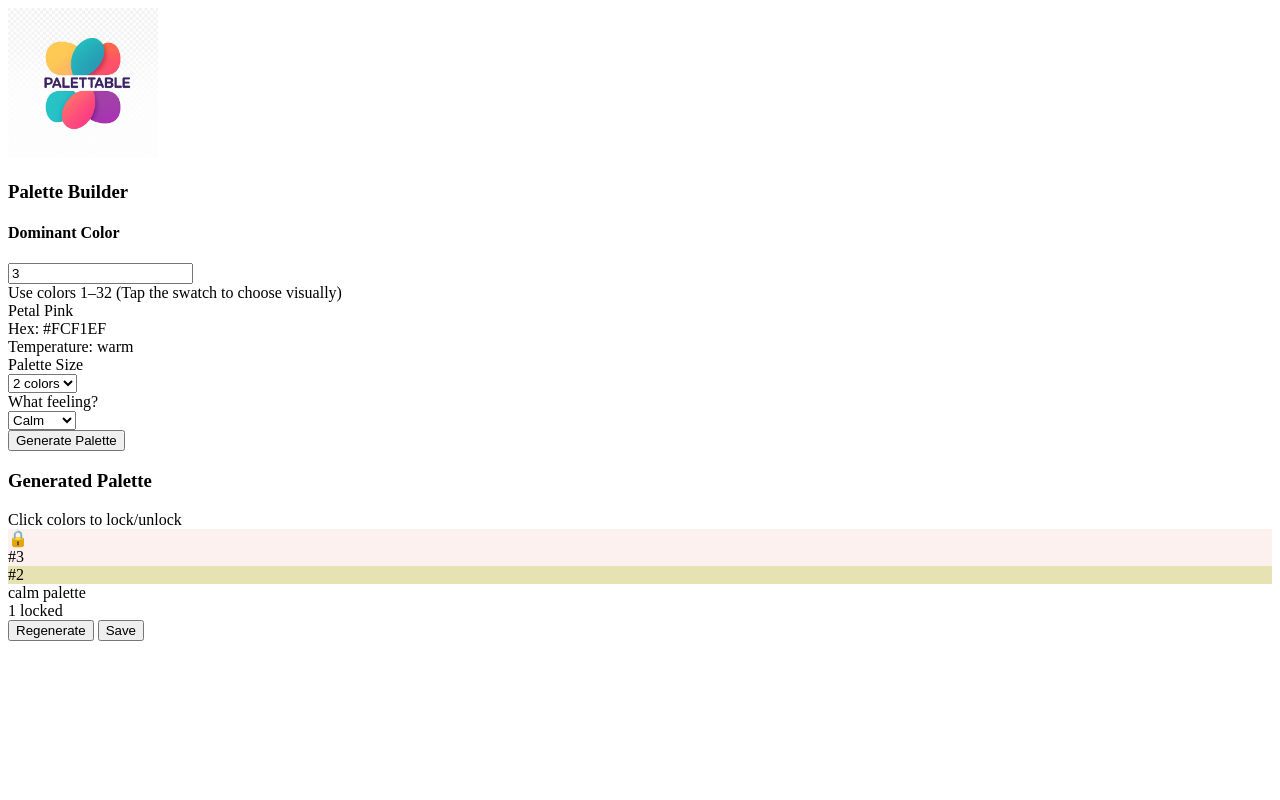
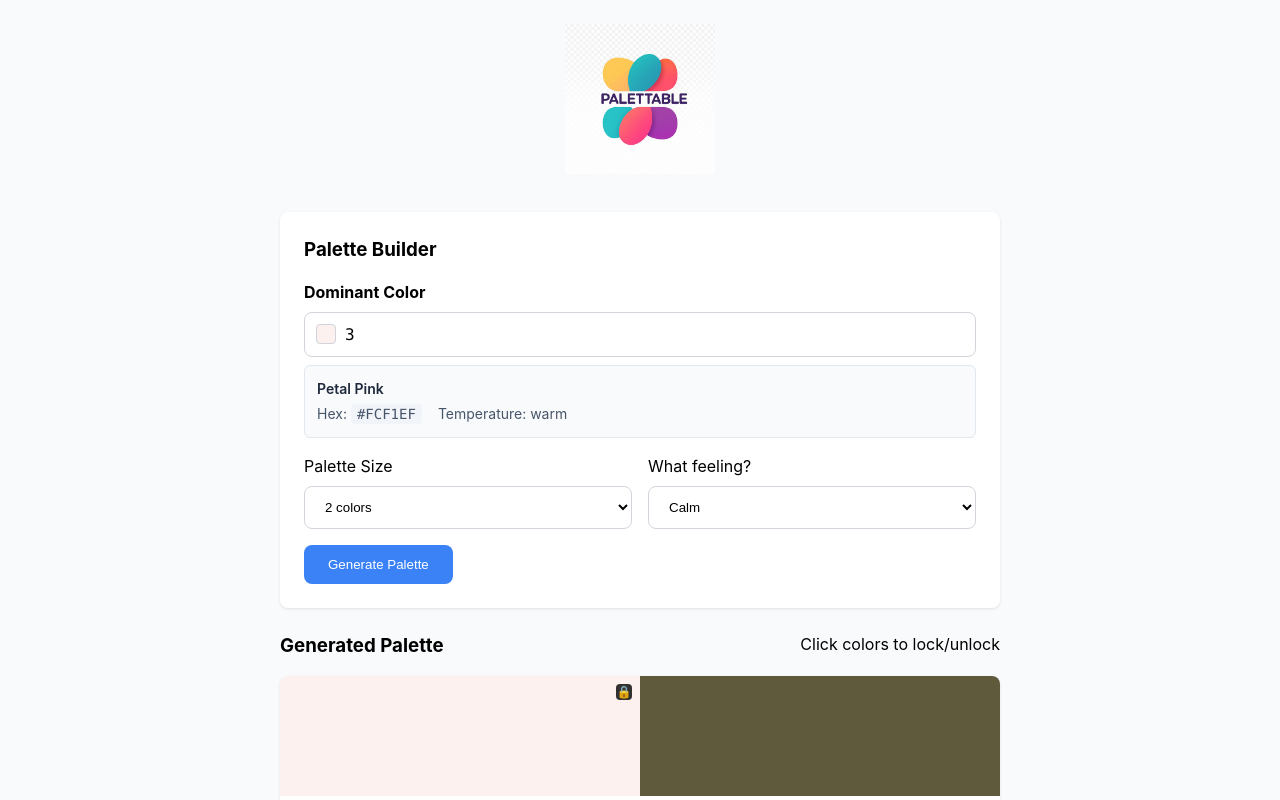
Before and after one commit to creatis-stack/palettable8, a plain HTML site: page index.html in a window 1280 px wide. Both pictures are taken after a click on the button "Generate Palette". Shown: the top 800 px of the page. Drawn offline with Linux system fonts and the light colour scheme.

Commit message:
Update index.html

```diff
--- a/index.html
+++ b/index.html
@@ -6,20 +6,59 @@
 <title>Palettable - Color Palette Generator</title>
 
 <style>
-/* (UI untouched except for picker — same as last version) */
-/* ... styles omitted for brevity — assume identical to previous response ... */
+*{margin:0;padding:0;box-sizing:border-box}
+body{font-family:-apple-system,BlinkMacSystemFont,'Segoe UI',Roboto,sans-serif;background-color:#f9fafb;line-height:1.5}
+.container{min-height:100vh;padding:1.5rem;max-width:48rem;margin:0 auto}
+.text-center{text-align:center}
+.mb-8{margin-bottom:2rem}.mb-6{margin-bottom:1.5rem}.mb-4{margin-bottom:1rem}.mb-2{margin-bottom:.5rem}
+.mt-4{margin-top:1rem}
+.card{background:#fff;padding:1.5rem;border-radius:.5rem;box-shadow:0 1px 3px rgba(0,0,0,.1)}
+.flex{display:flex}.items-center{align-items:center}.justify-between{justify-content:space-between}.gap-2{gap:.5rem}
+.input-container{position:relative;flex:1}
+.color-icon{position:absolute;left:.75rem;top:.75rem;width:1.25rem;height:1.25rem;border-radius:.25rem;border:1px solid #d1d5db;cursor:pointer}
+.input{width:100%;padding:.75rem 1rem .75rem 2.5rem;border:1px solid #d1d5db;border-radius:.5rem;font-size:1rem;outline:none;font-family:Monaco,Menlo,'Ubuntu Mono',monospace}
+.input:focus{border-color:#3b82f6;box-shadow:0 0 0 3px rgba(59,130,246,.1)}
+.input.error{border-color:#ef4444}
+.btn{padding:.75rem 1.5rem;border:none;border-radius:.5rem;font-weight:500;cursor:pointer;transition:.2s;display:flex;align-items:center;gap:.5rem}
+.btn:disabled{opacity:.6;cursor:not-allowed}
+.btn-primary{background:#3b82f6;color:#fff}.btn-primary:hover:not(:disabled){background:#2563eb}
+.btn-secondary{background:transparent;color:#6b7280;border:1px solid #d1d5db}.btn-secondary:hover{background:#f3f4f6;color:#374151}
+.btn-small{padding:.5rem 1rem;font-size:.875rem}
+.select{padding:.75rem 1rem;border:1px solid #d1d5db;border-radius:.5rem;background:#fff;outline:none;width:100%}
+.form-row{display:grid;grid-template-columns:1fr 1fr;gap:1rem}
+.palette-container{background:#fff;border-radius:.5rem;overflow:hidden;box-shadow:0 1px 3px rgba(0,0,0,.1)}
+.palette-colors{display:flex;height:120px}
+.palette-color{flex:1;position:relative;cursor:pointer;transition:.2s}
+.palette-color:hover{transform:scale(1.05);z-index:10}
+.lock-icon{position:absolute;top:.5rem;right:.5rem;width:1rem;height:1rem;background:rgba(0,0,0,.8);color:#fff;border-radius:.25rem;display:flex;align-items:center;justify-content:center;font-size:.75rem}
+.color-hex{position:absolute;bottom:.5rem;left:50%;transform:translateX(-50%);background:rgba(0,0,0,.8);color:#fff;padding:.25rem .5rem;border-radius:.25rem;font-size:.75rem;font-family:Monaco,Menlo,'Ubuntu Mono',monospace;opacity:0;transition:opacity .2s}
+.palette-color:hover .color-hex{opacity:1}
+.palette-info{padding:1rem}
+.palette-name{font-weight:600;color:#111827;margin-bottom:.5rem}
+.palette-description{color:#6b7280;font-size:.875rem;margin-bottom:1rem}
+.palette-actions{display:flex;gap:.5rem}
+.hidden{display:none!important}
+.message-box{margin-top:1rem;padding:.75rem 1rem;border-radius:.5rem;font-size:.875rem;display:flex;align-items:center;gap:.5rem}
+.message-success{background:#f0fdf4;color:#166534}
+.icon{width:1rem;height:1rem}
+.error-text{color:#ef4444;font-size:.875rem;margin-top:.25rem}
+.color-info{background:#f8fafc;border:1px solid #e2e8f0;border-radius:.375rem;padding:.75rem;margin-top:.5rem;font-size:.875rem;color:#475569}
+.color-info-name{font-weight:600;color:#1e293b}
+.color-info-details{display:flex;gap:1rem;margin-top:.25rem}
+.color-info-hex{font-family:Monaco,Menlo,'Ubuntu Mono',monospace;background:#f1f5f9;padding:.125rem .375rem;border-radius:.25rem}
+.color-picker{position:absolute;top:130%;left:0;background:white;border:1px solid #e5e7eb;border-radius:.5rem;padding:.5rem;box-shadow:0 10px 20px rgba(0,0,0,.08);display:grid;grid-template-columns:repeat(6,1fr);gap:.5rem;z-index:50}
+.color-swatch{width:28px;height:28px;border-radius:.25rem;border:1px solid #d1d5db;cursor:pointer}
+@media(max-width:768px){.container{padding:1rem}.card{padding:1rem}.form-row{grid-template-columns:1fr}.color-info-details{flex-direction:column;gap:.5rem}}
 </style>
 </head>
 
 <body>
 <div class="container">
 
-<!-- header -->
 <div class="text-center mb-8">
 <img src="logo_palettable.png" width="150" />
 </div>
 
-<!-- card -->
 <div class="card mb-6">
 <h3 class="font-semibold text-gray-900 mb-4">Palette Builder</h3>
 
@@ -28,11 +67,8 @@
 <div class="mb-4">
 <div class="flex gap-2">
 <div class="input-container">
-
 <div id="colorIcon" class="color-icon"></div>
-
 <input id="colorInput" class="input" value="3" />
-
 <div id="colorPicker" class="color-picker hidden"></div>
 </div>
 </div>
@@ -84,7 +120,6 @@ Use colors 1–32 (Tap the swatch to choose visually)
 <h3 class="font-semibold">Generated Palette</h3>
 <div class="text-sm text-gray-600">Click colors to lock/unlock</div>
 </div>
-
 <div id="paletteContainer" class="palette-container"></div>
 </div>
 
@@ -95,113 +130,113 @@ Use colors 1–32 (Tap the swatch to choose visually)
 </div>
 
 <script>
-/* data (unchanged) */
-const colorDatabase = [
-/* — 1 to 32 entries — same as previous version — */
+const colorDatabase=[
 {id:1,name:'Lilac Taupe',hex:'#8A7EA6',family:'cool',feeling:['calm','minimal']},
 {id:2,name:'Pale Champagne',hex:'#E6E2B2',family:'warm',feeling:['calm','minimal']},
 {id:3,name:'Petal Pink',hex:'#FCF1EF',family:'warm',feeling:['calm','minimal']},
-/* ... continue same list to 32 ... */
+{id:4,name:'Creamy Salmon',hex:'#ECC7BA',family:'warm',feeling:['calm','playful']},
+{id:5,name:'Dark Sage',hex:'#7C7C4A',family:'warm',feeling:['earthy','calm']},
+{id:6,name:'Pale Maroon',hex:'#A05B5F',family:'warm',feeling:['earthy','bold']},
+{id:7,name:'Muted Khaki',hex:'#B3A569',family:'warm',feeling:['earthy','calm']},
+{id:8,name:'Golden Rod',hex:'#C2B356',family:'warm',feeling:['earthy','playful']},
+{id:9,name:'Creamy Lemon',hex:'#FEE1A1',family:'warm',feeling:['playful','calm']},
+{id:10,name:'Black',hex:'#000000',family:'neutral',feeling:['bold','minimal']},
+{id:11,name:'Burgundy',hex:'#A24A63',family:'warm',feeling:['bold','earthy']},
+{id:12,name:'Rose Quartz',hex:'#C3788D',family:'warm',feeling:['calm','playful']},
+{id:13,name:'Olive Green',hex:'#5F5A3C',family:'warm',feeling:['earthy','calm']},
+{id:14,name:'Misty Teal',hex:'#5E7875',family:'cool',feeling:['calm','minimal']},
+{id:15,name:'Dark Maroon',hex:'#8B3A3A',family:'warm',feeling:['bold','earthy']},
+{id:16,name:'Olive Brown',hex:'#7C774D',family:'warm',feeling:['earthy','calm']},
+{id:17,name:'Slate Gray',hex:'#7D8985',family:'neutral',feeling:['minimal','calm']},
+{id:18,name:'Chocolate Brown',hex:'#6F625A',family:'warm',feeling:['earthy','bold']},
+{id:19,name:'Pastel Teal',hex:'#9EBAB5',family:'cool',feeling:['calm','minimal']},
+{id:20,name:'Mint Ice',hex:'#C9D6CF',family:'cool',feeling:['calm','minimal']},
+{id:21,name:'Soft Stone',hex:'#96928C',family:'neutral',feeling:['minimal','calm']},
+{id:22,name:'Earth Brown',hex:'#877E72',family:'warm',feeling:['earthy','minimal']},
+{id:23,name:'Harbor Mist',hex:'#A3B2BB',family:'cool',feeling:['calm','minimal']},
+{id:24,name:'Midnight Slate',hex:'#364A57',family:'cool',feeling:['bold','minimal']},
+{id:25,name:'Dusty Coral',hex:'#CD7C73',family:'warm',feeling:['playful','calm']},
+{id:26,name:'Sage Green',hex:'#839D77',family:'warm',feeling:['earthy','calm']},
+{id:27,name:'Mocha Mousse',hex:'#A47B67',family:'warm',feeling:['earthy','calm']},
+{id:28,name:'Forest Fern',hex:'#52684B',family:'warm',feeling:['earthy','bold']},
+{id:29,name:'Brick Red',hex:'#7F3336',family:'warm',feeling:['bold','earthy']},
+{id:30,name:'Lemongrass',hex:'#D6CF8D',family:'warm',feeling:['playful','earthy']},
+{id:31,name:'Winter Pear',hex:'#899064',family:'warm',feeling:['earthy','calm']},
 {id:32,name:'Tomato Cream',hex:'#B15533',family:'warm',feeling:['bold','earthy']}
 ];
 
-/* state */
-let lockedColors = new Set();
-let currentPalette = [];
-let dominantColor = 3;
-let autoLockedColor = null;   // <<< new — tracks which color we auto-locked
+let lockedColors=new Set();
+let currentPalette=[];
+let dominantColor=3;
+let autoLockedColor=null;
 
-/* helpers */
-const el = id => document.getElementById(id);
+const el=id=>document.getElementById(id);
 
 function showMessage(t){
-el('messageText').textContent = t;
+el('messageText').textContent=t;
 el('messageBox').classList.remove('hidden');
 setTimeout(()=>el('messageBox').classList.add('hidden'),2000);
 }
 
-function validateColor(id) {
-const c = colorDatabase.find(c => c.id == id);
-if (!c) {
-el('colorError').classList.remove('hidden');
-return false;
-}
+function validateColor(id){
+const c=colorDatabase.find(c=>c.id==id);
+if(!c){el('colorError').classList.remove('hidden');return false;}
+el('colorError').classList.add('hidden');
 
-el('colorError').classList.add('hidden');
-dominantColor = c.id;
-el('colorIcon').style.background = c.hex;
-el('colorInfoName').textContent = c.name;
-el('colorInfoHex').textContent = c.hex;
-el('colorInfoTemp').textContent = c.family;
+dominantColor=c.id;
+el('colorIcon').style.background=c.hex;
+el('colorInfoName').textContent=c.name;
+el('colorInfoHex').textContent=c.hex;
+el('colorInfoTemp').textContent=c.family;
 
-/* -------- AUTO-LOCK BEHAVIOR (fixed) --------
-   remove old autolock, apply new autolock   */
-if (autoLockedColor !== null && lockedColors.has(autoLockedColor)) {
+/* auto-lock switch */
+if(autoLockedColor!==null && lockedColors.has(autoLockedColor)){
 lockedColors.delete(autoLockedColor);
 }
-
 lockedColors.add(dominantColor);
-autoLockedColor = dominantColor;
+autoLockedColor=dominantColor;
 
 return true;
 }
 
-/* picker setup */
+/* picker */
 (function buildPicker(){
-const box = el('colorPicker');
-box.innerHTML = colorDatabase.map(c =>
-`<div class="color-swatch" data-id="${c.id}" style="background:${c.hex}"></div>`
-).join('');
-
-box.addEventListener('click', e => {
-if (!e.target.dataset.id) return;
-el('colorInput').value = e.target.dataset.id;
+const box=el('colorPicker');
+box.innerHTML=colorDatabase.map(c=>`<div class="color-swatch" data-id="${c.id}" style="background:${c.hex}"></div>`).join('');
+box.addEventListener('click',e=>{
+if(!e.target.dataset.id) return;
+el('colorInput').value=e.target.dataset.id;
 validateColor(e.target.dataset.id);
 box.classList.add('hidden');
 });
 })();
 
-el('colorIcon').addEventListener('click', () =>
-el('colorPicker').classList.toggle('hidden')
-);
+el('colorIcon').addEventListener('click',()=>el('colorPicker').classList.toggle('hidden'));
 
-/* palette engine */
 function shuffle(a){const s=[...a];for(let i=s.length-1;i>0;i--){const j=Math.floor(Math.random()*(i+1));[s[i],s[j]]=[s[j],s[i]];}return s;}
 
-function createPalette() {
-const size = parseInt(el('paletteSize').value);
-const feeling = el('feelingSelect').value;
-const dom = colorDatabase.find(c => c.id === dominantColor);
+function createPalette(){
+const size=parseInt(el('paletteSize').value);
+const feeling=el('feelingSelect').value;
+const dom=colorDatabase.find(c=>c.id===dominantColor);
 
-let palette = [...Array.from(lockedColors)].map(id =>
-colorDatabase.find(c => c.id === id)
-);
+let palette=[...Array.from(lockedColors)].map(id=>colorDatabase.find(c=>c.id===id));
+if(!lockedColors.has(dom.id)) palette.unshift(dom);
 
-/* make sure dominant is present */
-if (!lockedColors.has(dom.id)) palette.unshift(dom);
-
-let available = colorDatabase.filter(c =>
-!palette.some(p => p.id === c.id)
-);
-
+let available=colorDatabase.filter(c=>!palette.some(p=>p.id===c.id));
 shuffle(available).forEach(c=>{
-if (c.feeling?.includes(feeling) && palette.length < size)
-palette.push(c);
+if(c.feeling?.includes(feeling)&&palette.length<size) palette.push(c);
 });
-
-available.forEach(c=>{
-if (palette.length < size) palette.push(c);
-});
-
+available.forEach(c=>{if(palette.length<size) palette.push(c);});
 return palette.slice(0,size);
 }
 
 function display(){
-currentPalette = createPalette();
+currentPalette=createPalette();
 
-el('paletteContainer').innerHTML = `
+el('paletteContainer').innerHTML=`
 <div class="palette-colors">
-${currentPalette.map(c => `
+${currentPalette.map(c=>`
 <div class="palette-color ${lockedColors.has(c.id)?'locked':''}" data-id="${c.id}" style="background:${c.hex}">
 ${lockedColors.has(c.id)?'<div class="lock-icon">🔒</div>':''}
 <div class="color-hex">#${c.id}</div>
@@ -216,36 +251,23 @@ ${lockedColors.has(c.id)?'<div class="lock-icon">🔒</div>':''}
 </div>
 </div>`;
 
-/* lock toggle */
 document.querySelectorAll('.palette-color').forEach(elm=>{
-elm.onclick = ()=>{
-const id = parseInt(elm.dataset.id);
-
-/* if user unlocks a previously auto-locked dominant,
-   respect their choice */
-if (lockedColors.has(id)) {
+elm.onclick=()=>{
+const id=parseInt(elm.dataset.id);
+if(lockedColors.has(id)){
 lockedColors.delete(id);
-if (autoLockedColor === id) autoLockedColor = null;
-} else {
-lockedColors.add(id);
-}
-
+if(autoLockedColor===id) autoLockedColor=null;
+}else lockedColors.add(id);
 display();
 };
 });
 
-el('regen').onclick = display;
-
-el('save').onclick = ()=>{
-navigator.clipboard
-.writeText(currentPalette.map(c=>c.hex).join(', '))
-.then(()=>showMessage('Copied palette'));
-};
+el('regen').onclick=display;
+el('save').onclick=()=>navigator.clipboard.writeText(currentPalette.map(c=>c.hex).join(', ')).then(()=>showMessage('Copied palette'));
 }
 
-/* events */
-el('generateBtn').onclick = ()=>{
-if (validateColor(dominantColor)) {
+el('generateBtn').onclick=()=>{
+if(validateColor(dominantColor)){
 display();
 el('resultsSection').classList.remove('hidden');
 }
```
